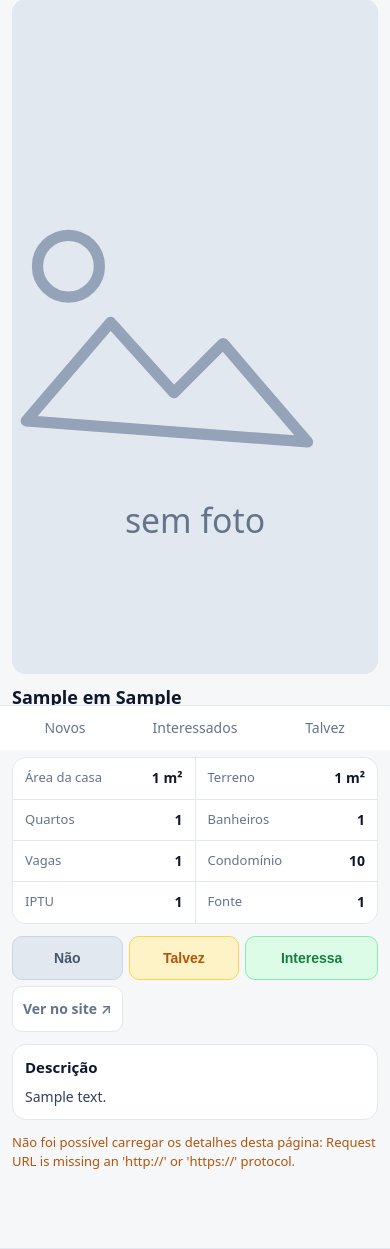
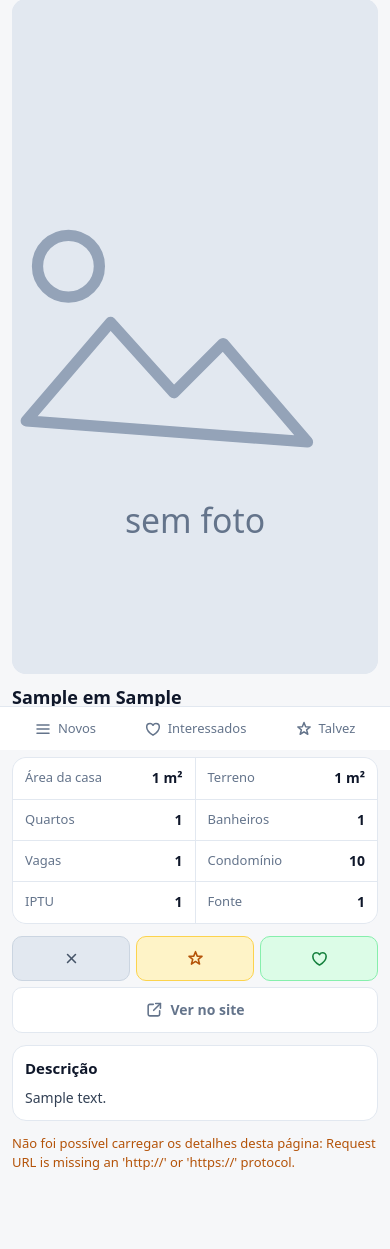
Before and after one commit to brunoanhaia/imobi-scrapper, a FastAPI app: page /imovel/1 in a window 390 px wide. Shown: the part 94-1343 px from the top of the page. Run offline with FastAPI, Linux system fonts and the light colour scheme; the visitor is signed in with stand-in values (Sample User, id 1); tables that the repository leaves empty hold one stand-in row (values such as "Sample post"); parts of the project's set-up code (start-up, migrations or seed data) failed here and were passed over.

Commit message:
feat(ui): finish the icon refactor and fix two layout bugs
- list cards, detail actions, tabbar, sort, filters and undo now use the icon sprite
  (aria-label + title on icon-only buttons); text kept only where it aids clarity
- layout: content wrapped in <main class="page">; .page-head no longer inherits the
  64px tabbar padding (was a 76px dead gap above the first card)
- deck: the photo link is the flex item that grows (card filled only ~500 of 654px)
  and the deck height is clamped so the action bar never hides behind the tabbar
- verified with mobile screenshots at 390x844 and 360x640

```diff
--- a/src/imovel/web/static/app.css
+++ b/src/imovel/web/static/app.css
@@ -57,18 +57,23 @@ img { display: block; max-width: 100%; }
 }
 .tabbar a {
   flex: 1;
+  display: flex;
+  align-items: center;
+  justify-content: center;
+  gap: 6px;
   padding: 12px 4px;
-  text-align: center;
-  font-size: 14px;
+  font-size: 13px;
   color: var(--muted);
 }
+.tabbar .icon { width: 18px; height: 18px; }
 .tabbar a.active { color: var(--ink); font-weight: 700; }
 
-main, .page-head, .detail, .login {
+main.page {
   padding: 12px 12px calc(64px + env(safe-area-inset-bottom));
   max-width: 720px;
   margin: 0 auto;
 }
+.page-head { margin-bottom: 4px; }
 
 /* ---------------------------------------------------------------- head */
 
@@ -80,7 +85,8 @@ main, .page-head, .detail, .login {
 }
 h1 { font-size: 20px; margin: 4px 0 8px; }
 .count { color: var(--muted); font-weight: 400; font-size: 14px; }
-.sort { display: flex; gap: 10px; font-size: 13px; }
+.sort { display: flex; align-items: center; gap: 8px; font-size: 13px; }
+.sort .icon { width: 16px; height: 16px; color: var(--muted); }
 .sort a { color: var(--muted); }
 .sort a.active { color: var(--ink); font-weight: 700; }
 
@@ -100,6 +106,7 @@ h1 { font-size: 20px; margin: 4px 0 8px; }
   align-items: center;
   gap: 8px;
 }
+.filters summary .icon { width: 18px; height: 18px; color: var(--muted); }
 .filters .dot {
   width: 8px; height: 8px; border-radius: 50%;
   background: var(--accent); display: inline-block;
@@ -164,12 +171,16 @@ h1 { font-size: 20px; margin: 4px 0 8px; }
 
 .actions {
   display: grid;
-  grid-template-columns: 1fr 1fr 1.2fr auto;
+  grid-template-columns: repeat(4, 1fr);
   gap: 6px;
   padding: 10px 12px 12px;
 }
 .btn {
   appearance: none;
+  display: inline-flex;
+  align-items: center;
+  justify-content: center;
+  gap: 6px;
   border: 1px solid var(--line);
   background: #fff;
   color: var(--ink);
@@ -181,6 +192,7 @@ h1 { font-size: 20px; margin: 4px 0 8px; }
   cursor: pointer;
   text-align: center;
 }
+.btn .icon { width: 19px; height: 19px; }
 .btn.yes { background: var(--yes-soft); border-color: #86efac; color: var(--yes); }
 .btn.maybe { background: var(--maybe-soft); border-color: #fcd34d; color: var(--maybe); }
 .btn.no { background: var(--no-soft); border-color: #cbd5e1; color: var(--no); }
@@ -211,6 +223,9 @@ h1 { font-size: 20px; margin: 4px 0 8px; }
 }
 .toast.show { display: flex; animation: fade 6s forwards; }
 .toast .undo {
+  display: inline-flex;
+  align-items: center;
+  gap: 6px;
   background: transparent;
   border: 1px solid #64748b;
   color: #fff;
@@ -263,7 +278,8 @@ h1 { font-size: 20px; margin: 4px 0 8px; }
 .facts span { color: var(--muted); font-size: 13px; }
 .facts b { font-size: 14px; }
 
-.detail-actions { padding: 0 0 12px; grid-template-columns: 1fr 1fr 1.2fr; }
+.detail-actions { padding: 0 0 12px; grid-template-columns: repeat(3, 1fr); }
+.detail-actions .btn.ghost { grid-column: 1 / -1; }
 .block { background: #fff; border: 1px solid var(--line); border-radius: var(--radius); padding: 12px; margin-bottom: 12px; }
 .block h2 { font-size: 15px; margin: 0 0 8px; }
 .group, .history { list-style: none; margin: 0; padding: 0; }
@@ -280,7 +296,7 @@ h1 { font-size: 20px; margin: 4px 0 8px; }
 
 /* ---------------------------------------------------------------- login */
 
-.login { max-width: 360px; margin: 10vh auto; }
+.login { max-width: 360px; margin: 10vh auto; padding: 0 12px; }
 .login form { display: flex; flex-direction: column; gap: 12px; }
 .login label { display: flex; flex-direction: column; gap: 4px; font-size: 13px; color: var(--muted); }
 
@@ -304,3 +320,5 @@ h1 { font-size: 20px; margin: 4px 0 8px; }
 }
 .icon-btn.active { color: var(--ink); border-color: var(--ink); }
 .icon-btn .icon { width: 20px; height: 20px; }
+
+.toast .undo .icon { width: 16px; height: 16px; }
--- a/src/imovel/web/templates/base.html
+++ b/src/imovel/web/templates/base.html
@@ -15,12 +15,20 @@
     <a class="link" href="/logout">sair</a>
   </header>
 
-  {% block content %}{% endblock %}
+  <main class="page">
+    {% block content %}{% endblock %}
+  </main>
 
   <nav class="tabbar">
-    <a href="/novos" class="{% if mode == 'novos' %}active{% endif %}">Novos</a>
-    <a href="/interessados" class="{% if mode == 'yes' %}active{% endif %}">Interessados</a>
-    <a href="/talvez" class="{% if mode == 'maybe' %}active{% endif %}">Talvez</a>
+    <a href="/novos" class="{% if mode in ['novos', 'deck'] %}active{% endif %}">
+      <svg class="icon"><use href="/static/icons.svg#list"></use></svg> Novos
+    </a>
+    <a href="/interessados" class="{% if mode == 'yes' %}active{% endif %}">
+      <svg class="icon"><use href="/static/icons.svg#yes"></use></svg> Interessados
+    </a>
+    <a href="/talvez" class="{% if mode == 'maybe' %}active{% endif %}">
+      <svg class="icon"><use href="/static/icons.svg#maybe"></use></svg> Talvez
+    </a>
   </nav>
 
   <div id="toast" class="toast" aria-live="polite"></div>
--- a/src/imovel/web/templates/detail.html
+++ b/src/imovel/web/templates/detail.html
@@ -34,12 +34,17 @@
 
   <div class="actions detail-actions" id="triage-buttons">
     <button class="btn no" hx-post="/triagem/{{ listing.id }}"
-            hx-vals='{"decision": "no", "mode": "detail"}' hx-swap="none">Não</button>
+            hx-vals='{"decision": "no", "mode": "detail"}' hx-swap="none"
+            aria-label="Não" title="Não"><svg class="icon"><use href="/static/icons.svg#no"></use></svg></button>
     <button class="btn maybe" hx-post="/triagem/{{ listing.id }}"
-            hx-vals='{"decision": "maybe", "mode": "detail"}' hx-swap="none">Talvez</button>
+            hx-vals='{"decision": "maybe", "mode": "detail"}' hx-swap="none"
+            aria-label="Talvez" title="Talvez"><svg class="icon"><use href="/static/icons.svg#maybe"></use></svg></button>
     <button class="btn yes" hx-post="/triagem/{{ listing.id }}"
-            hx-vals='{"decision": "yes", "mode": "detail"}' hx-swap="none">Interessa</button>
-    <a class="btn ghost" href="{{ listing.url }}" target="_blank" rel="noopener">Ver no site ↗</a>
+            hx-vals='{"decision": "yes", "mode": "detail"}' hx-swap="none"
+            aria-label="Interessa" title="Interessa"><svg class="icon"><use href="/static/icons.svg#yes"></use></svg></button>
+    <a class="btn ghost" href="{{ listing.url }}" target="_blank" rel="noopener">
+      <svg class="icon"><use href="/static/icons.svg#external"></use></svg> Ver no site
+    </a>
   </div>
 
   {% if group %}
--- a/src/imovel/web/templates/list.html
+++ b/src/imovel/web/templates/list.html
@@ -8,6 +8,7 @@
       <svg class="icon"><use href="/static/icons.svg#deck"></use></svg>
     </a>
     <div class="sort">
+      <svg class="icon"><use href="/static/icons.svg#sort"></use></svg>
       <a href="?{{ query }}{% if query %}&{% endif %}sort=recent" class="{% if sort == 'recent' %}active{% endif %}">novos</a>
       <a href="?{{ query }}{% if query %}&{% endif %}sort=price" class="{% if sort == 'price' %}active{% endif %}">preço</a>
       <a href="?{{ query }}{% if query %}&{% endif %}sort=ppm2" class="{% if sort == 'ppm2' %}active{% endif %}">R$/m²</a>
--- a/src/imovel/web/templates/partials/after_triage.html
+++ b/src/imovel/web/templates/partials/after_triage.html
@@ -3,5 +3,5 @@
   <button class="undo"
           hx-post="/triagem/{{ listing_id }}/undo"
           hx-vals='{"mode": "{{ mode }}"}'
-          hx-swap="none">Desfazer</button>
+          hx-swap="none"><svg class="icon"><use href="/static/icons.svg#undo"></use></svg> Desfazer</button>
 </div>
--- a/src/imovel/web/templates/partials/deck_response.html
+++ b/src/imovel/web/templates/partials/deck_response.html
@@ -9,5 +9,5 @@
   <button class="undo"
           hx-post="/triagem/{{ listing_id }}/undo"
           hx-vals='{"view": "deck", "mode": "deck", "q": "{{ query_string }}"}'
-          hx-target="#deck" hx-swap="afterbegin">Desfazer</button>
+          hx-target="#deck" hx-swap="afterbegin"><svg class="icon"><use href="/static/icons.svg#undo"></use></svg> Desfazer</button>
 </div>
--- a/src/imovel/web/templates/partials/filters.html
+++ b/src/imovel/web/templates/partials/filters.html
@@ -1,6 +1,7 @@
 <form class="filters" method="get" action="{{ request.url.path }}">
   <details {% if not filters.is_empty %}open{% endif %}>
     <summary>
+      <svg class="icon"><use href="/static/icons.svg#filters"></use></svg>
       Filtros
       {% if not filters.is_empty %}<span class="dot"></span>{% endif %}
     </summary>
```
Also changed, not shown: src/imovel/web/static/deck.css (+12 -3 lines), src/imovel/web/templates/partials/card.html (+19 -7 lines).
